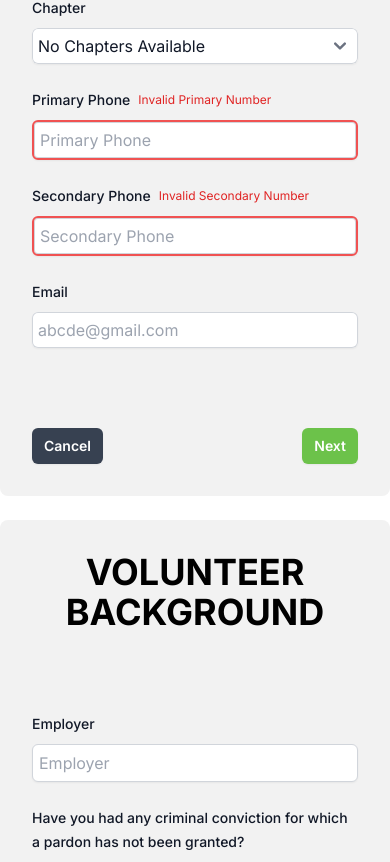
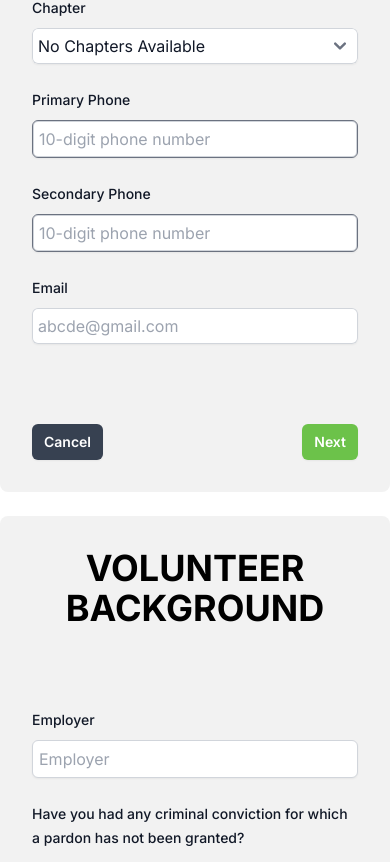
Before and after one commit to kngjms15/krvms, a Next.js app: page / in a window 390 px wide. Shown: the part 1000-1862 px from the top of the page. Built offline with nearby package versions, Linux system fonts and the light colour scheme.

Commit message:
updated primary and secondary phone number render error

```diff
--- a/app/registration/VolunteerRegistration/VolunteerInfo.tsx
+++ b/app/registration/VolunteerRegistration/VolunteerInfo.tsx
@@ -6,8 +6,8 @@ import Image from "next/image";
 
 const VolunteerInfo = () => {
   const [maxDate] = useState(getFormattedDate(14)); // max dob for someone to volunteer
-  const [primaryPhone, setPrimaryPhone] = useState(""); const [validPrimePhoneNum, setValidPrimePhoneNum] = useState(false);
-  const [secondaryPhone, setSecondaryPhone] = useState(""); const [validSecondPhoneNum, setValidSecondPhoneNum] = useState(false);
+  const [primaryPhone, setPrimaryPhone] = useState(""); const [validPrimePhoneNum, setValidPrimePhoneNum] = useState(true);
+  const [secondaryPhone, setSecondaryPhone] = useState(""); const [validSecondPhoneNum, setValidSecondPhoneNum] = useState(true);
   const [selectedProvince, setSelectedProvince] = useState("");
   const [selectedChapter, setSelectedChapter] = useState("");
   const [email, setEmail] = useState(""); const [validEmail, setValidEmail] = useState(false);
@@ -383,8 +383,8 @@ const VolunteerInfo = () => {
                 onChange={handlePrimaryPhoneChange}
                 className={`block w-full rounded-md border ${
                   !validPrimePhoneNum ? "border-2 border-red-500" : ""
-                } p-1.5 text-gray-900 shadow-sm ring-1 ring-inset ring-gray-300 placeholder:text-gray-400 focus:ring-2 focus:ring-inset focus:ring-[#6CC24A] sm:text-sm sm:leading-6`}
-                placeholder="Primary Phone"
+                } p-1.5 text-gray-900 shadow-sm ring-1 ring-inset ring-gray-300 placeholder:text-gray-400 focus:ring-[#6CC24A] focus:border-[#6CC24A] sm:text-sm sm:leading-6`}
+                placeholder="10-digit phone number"
               />
             </div>
           </div>
@@ -422,8 +422,8 @@ const VolunteerInfo = () => {
                 onChange={handleSecondaryPhoneChange}
                 className={`block w-full rounded-md border ${
                   !validSecondPhoneNum ? "border-2 border-red-500" : ""
-                } p-1.5 text-gray-900 shadow-sm ring-1 ring-inset ring-gray-300 placeholder:text-gray-400 focus:ring-2 focus:ring-inset focus:ring-[#6CC24A] sm:text-sm sm:leading-6`}
-                placeholder="Secondary Phone"
+                } p-1.5 text-gray-900 shadow-sm ring-1 ring-inset ring-gray-300 placeholder:text-gray-400 focus:ring-[#6CC24A] focus:border-[#6CC24A] sm:text-sm sm:leading-6`}
+                placeholder="10-digit phone number"
               />
             </div>
           </div>
```
